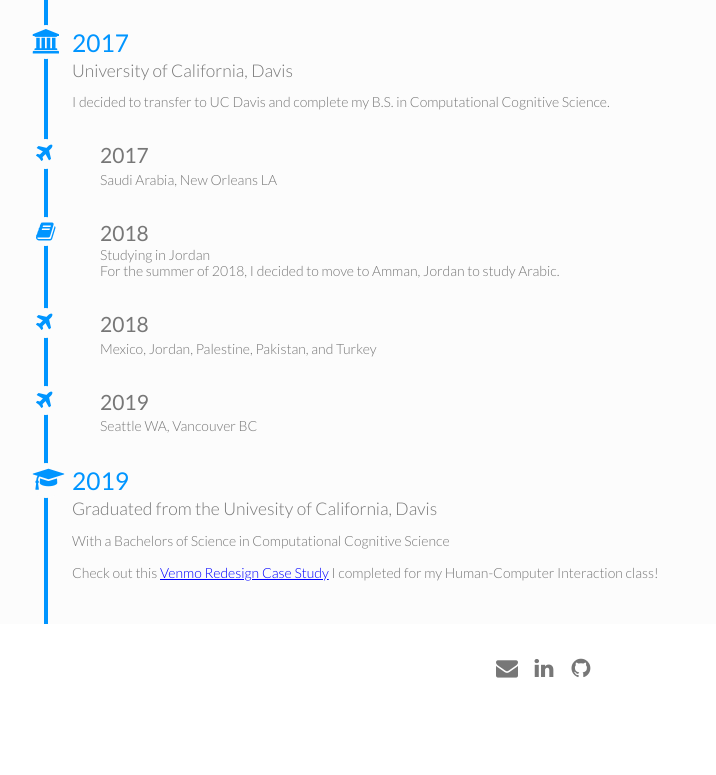
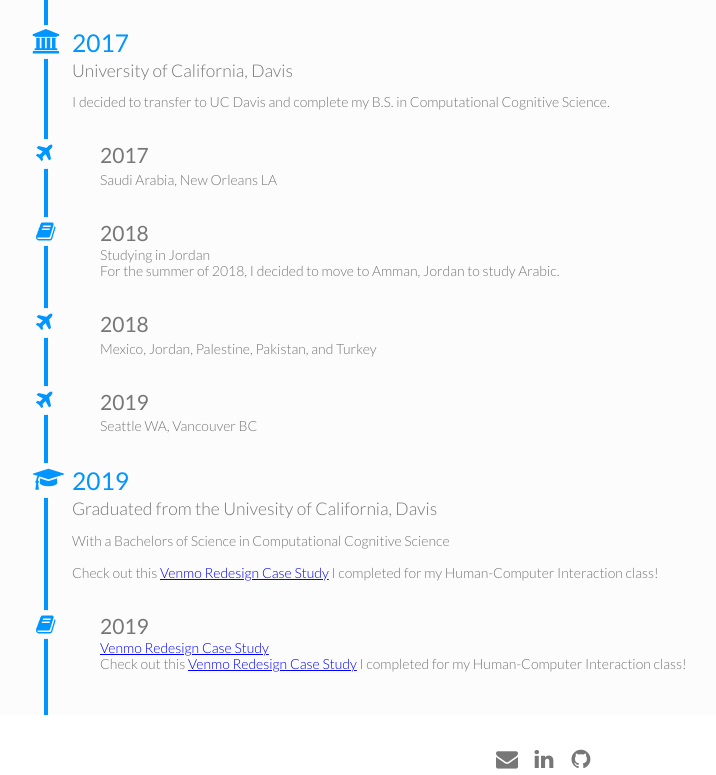
Before and after one commit to taahachaudhry/taaha-v2, a website: page src/index.html in a window 1280 px wide. Shown: the part 2023-2798 px from the top of the page, without its empty margins (96-812 px from the left). Before the commit the page ends 2707 px from the top, so only its background shows below. Drawn offline with nearby package versions, Linux system fonts and the light colour scheme; files that its build step writes are made by us from their sources.

Commit message:
Readded case study

```diff
--- a/src/index.html
+++ b/src/index.html
@@ -163,6 +163,15 @@
           Check out this <a href="https://taaha.me/VenmoRedesignCaseStudy.pdf" target="_blank">Venmo Redesign Case Study</a> I completed for my Human-Computer Interaction class!
         </p>
       </section>
+
+      <section class="timeline-block minor">
+        <h2 class="year"><i class="fa fa-book"></i>2019</h2>
+        <h3 class="subject"><a href="https://taaha.me/VenmoRedesignCaseStudy.pdf" target="_blank">Venmo Redesign Case Study</a></h3>
+        <p class="details">
+          Check out this <a href="https://taaha.me/VenmoRedesignCaseStudy.pdf" target="_blank">Venmo Redesign Case Study</a> I completed for my Human-Computer Interaction class!
+        </p>
+      </section>
+
     </div>
 
     <div class="footer">
```
